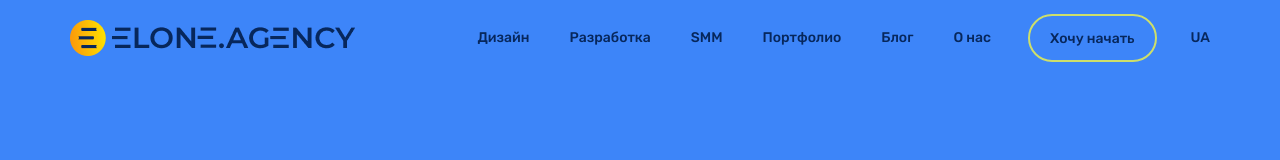
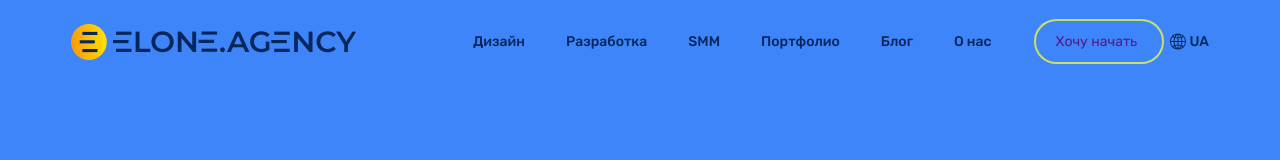
Before and after one commit to Iv2web/agency, a plain HTML site: page index.html in a window 1280 px wide. Drawn offline with nearby package versions, Linux system fonts and the light colour scheme.

Commit message:
customization the adaptability of the header

```diff
--- a/index.html
+++ b/index.html
@@ -25,10 +25,17 @@
                      <li><a href="" class="header__link header__line">Портфолио</a></li>
                      <li><a href="" class="header__link header__line">Блог</a></li>
                      <li><a href="" class="header__link header__line">О нас</a></li>
-                     <li><a href="" class="header__link btn">Хочу начать</a></li>
-                     <li><a href="" class="header__link">UA</a></li>
                   </ul>
                </nav>
+                  <div class="header__submenu">
+                     <a href="" class="header__btn">Хочу начать</a>
+                     <ul class="header__lang">
+                        <li><a href="" class="header__link lang">
+                           <span><img src="img/icons/icon_1.svg" alt=""></span>
+                           UA</a>
+                        </li>
+                     </ul>
+                  </div>
                <!-- <div class="header__switch switch">
                   <span></span>
                   <a href="#" class="switch__ru">ru</a>
--- a/style/style.scss
+++ b/style/style.scss
@@ -24,7 +24,7 @@ $minwidth: 320px;
 //<MAIN GRID>=================================================================
 .container {
   max-width: 1170px;
-  padding: 0px 15px;
+  padding: 0px 16px;
   margin: 0px auto;
 }
 //<MAIN GRID>=================================================================
@@ -40,7 +40,7 @@ $minwidth: 320px;
   background-color: $krayola;
 }
 .header {
-  margin: 20px 0px 0px 0px;
+  margin: 19px 0px 0px 0px;
   &__body {
     display: flex;
     justify-content: space-between;
@@ -59,8 +59,12 @@ $minwidth: 320px;
   &__list {
     display: flex;
     li {
-      margin: 0px 0px 0px 34px;
+      margin: 0px 0px 0px 35px;
+      position: relative;
     }
+  }
+  &__left {
+    display: flex;
   }
 
   &__link {
@@ -80,14 +84,60 @@ $minwidth: 320px;
     }
   }
 
-  &__switch {
+  &__bottom {
+  }
+
+  &__submenu {
+    display: flex;
+    align-items: center;
+  }
+
+  &__btn {
+    width: 130px;
+    padding: 13.5px 20px;
+    border: 2px solid #cddf6b;
+    border-radius: 35px;
+    margin: 0px 26px 0px 0px;
+  }
+
+  &__lang {
+    position: relative;
+    span {
+      position: absolute;
+      width: 100%;
+      height: 100%;
+      top: calc(50% - 9px);
+      left: -20px;
+    }
+  }
+
+  @media (max-width: 1120px) {
+    &__menu {
+      position: absolute;
+      width: 100%;
+      height: 100%;
+      top: 100px;
+      left: 0;
+    }
+    &__list li {
+      margin: 0px 0px 0px 15px;
+    }
   }
 }
 
-.btn {
-  padding: 13.5px 20px;
-  border: 2px solid #cddf6b;
-  border-radius: 35px;
+.header {
+}
+
+.lang {
+  /*  &::before {
+    content: "";
+    display: block;
+    background-image: url(img/icons/icon_1.svg);
+    width: 16px;
+    height: 16px;
+    top: 10px;
+    left: 0px;
+  } */
 }
 .switch {
   &__ru {
```
Also changed, not shown: style/style.css, 2 other files.
